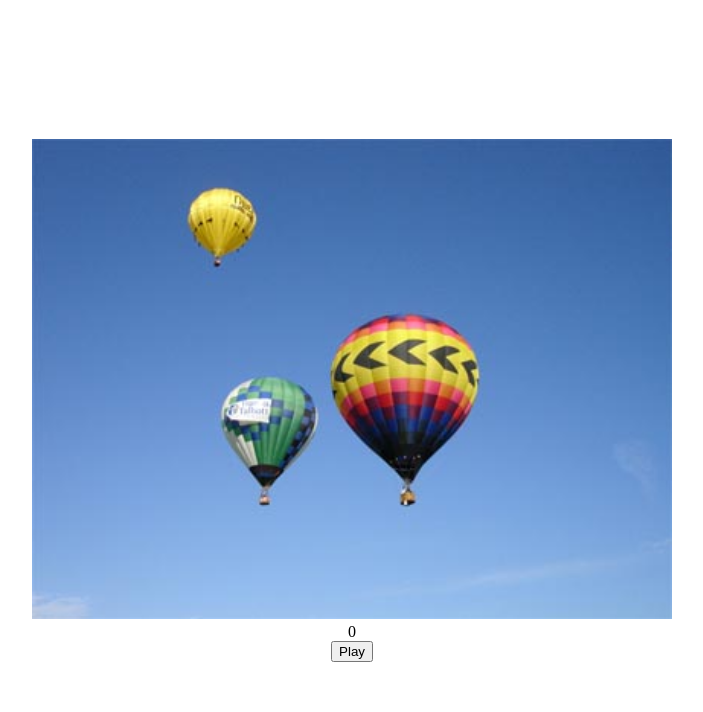
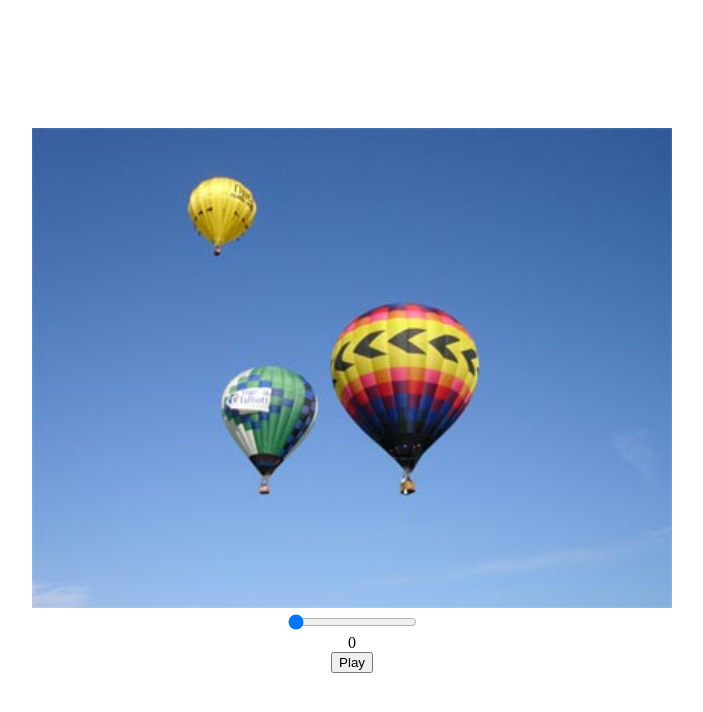
Before and after one commit to Schukuratsu/amazing-slideshow, a React (Create React App) app: page / in a window 1280 px wide. Shown: the top 712 px of the page, without its empty margins (288-991 px from the left). Built offline with nearby package versions, Linux system fonts and the light colour scheme.

Commit message:
implementing slider

```diff
--- a/src/components/FramePlayer/index.tsx
+++ b/src/components/FramePlayer/index.tsx
@@ -41,6 +41,19 @@ export function FramePlayer({ frames, fps }: Props) {
         alt="current frame"
         className={styles.frame}
       />
+      <div>
+        <input
+          type="range"
+          min="0"
+          max={frames.length}
+          value={currentFrame}
+          onChange={(evt) =>
+            setCurrentTimeInMiliseconds(
+              (1000 * parseInt(evt.currentTarget.value)) / fps
+            )
+          }
+        />
+      </div>
       <div>{currentTimeInMiliseconds.toString()}</div>
       <div>
         <button onClick={() => setIsPlaying((value) => !value)}>
```
